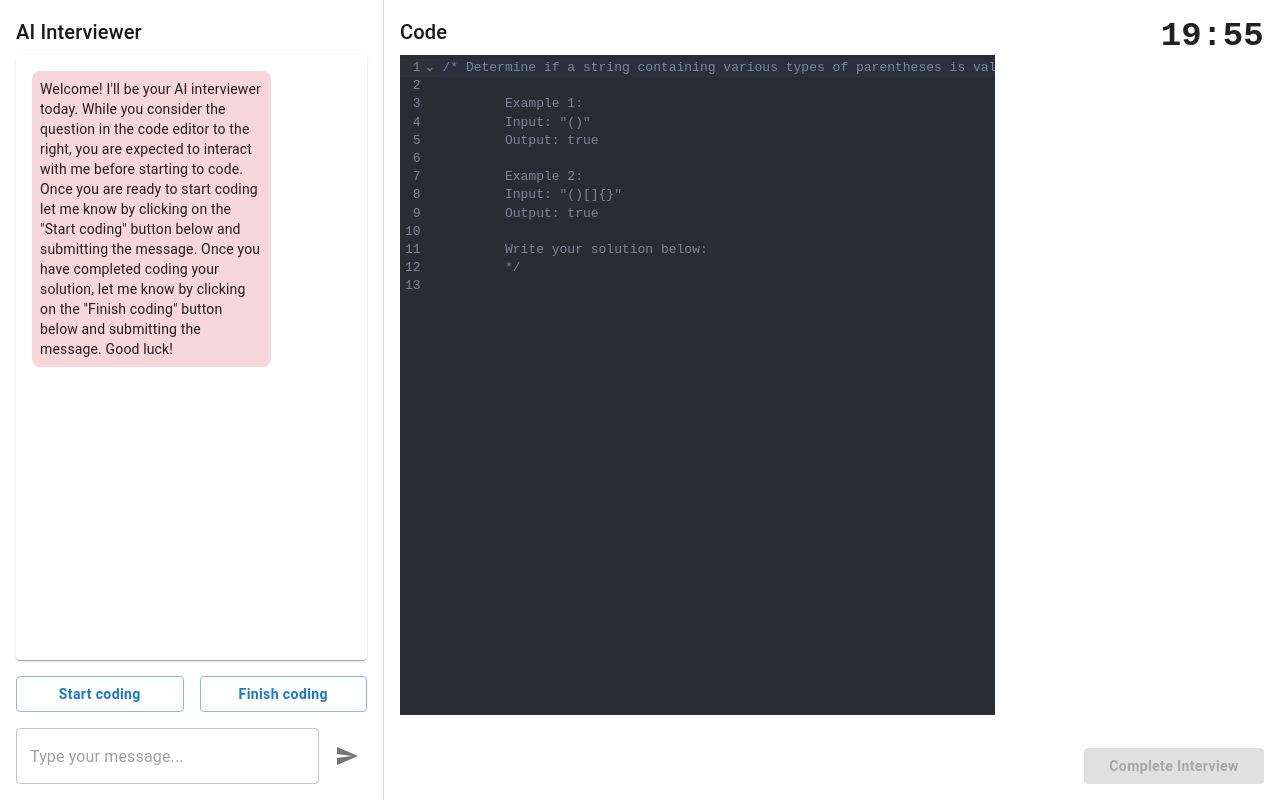
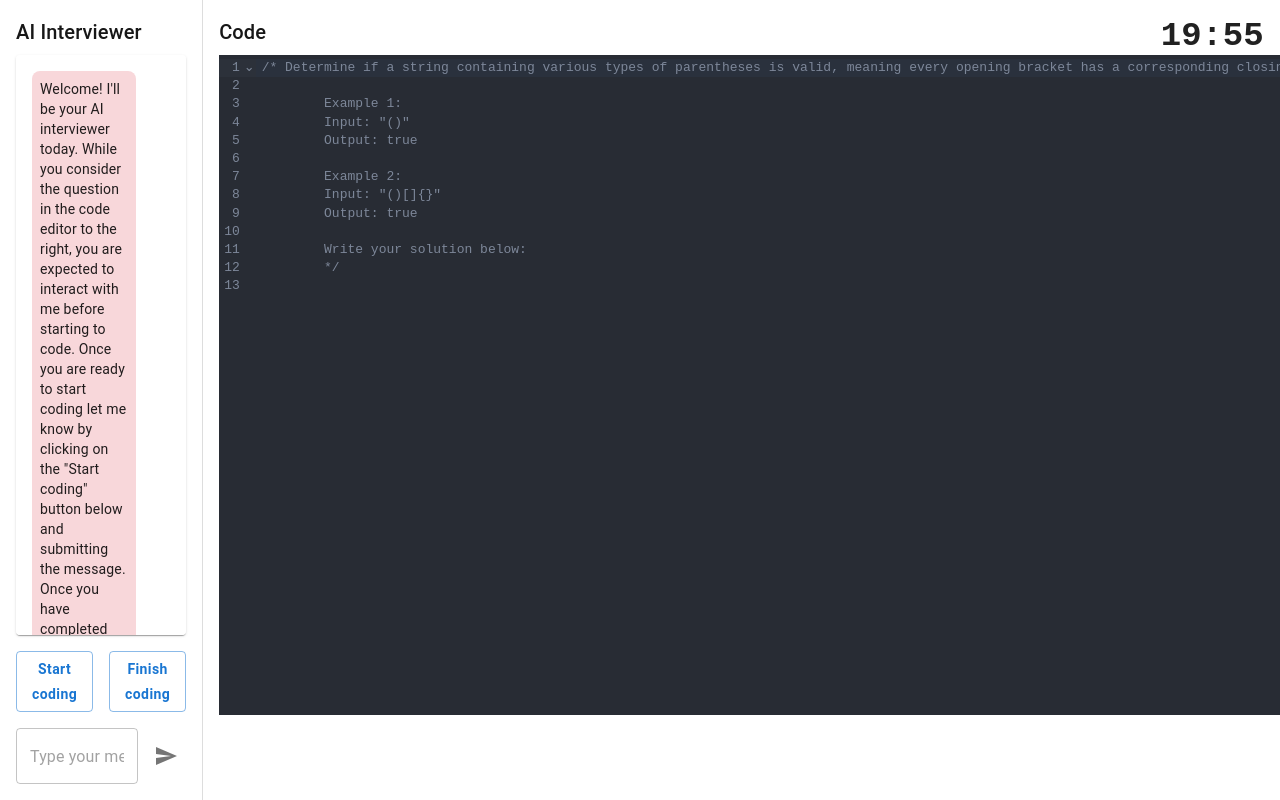
Before and after one commit to gabrielchuv/ai-interviewer, a Next.js app: page /interview in a window 1280 px wide. Built offline with nearby package versions, Linux system fonts and the light colour scheme.

Commit message:
Fix width of CodeEditor

```diff
--- a/app/components/CodeEditor.tsx
+++ b/app/components/CodeEditor.tsx
@@ -14,7 +14,7 @@ export function CodeEditor() {
   return (
     <Box
       sx={{
-        width: '70%',
+        flex: 1,
         padding: 2,
         display: 'flex',
         flexDirection: 'column',
--- a/app/interview/page.tsx
+++ b/app/interview/page.tsx
@@ -62,7 +62,11 @@ export default function Interview() {
           setInput={setInput}
           handleSubmit={handleSubmit}
         />
-        <Box sx={{ display: 'flex', flexDirection: 'column', width: '70%' }}>
+        <Box sx={{
+          display: 'flex',
+          flexDirection: 'column',
+          flex: 1
+        }}>
           <CodeEditor />
           <CompleteInterviewButton
             isEnabled={isTimeUp}
```
